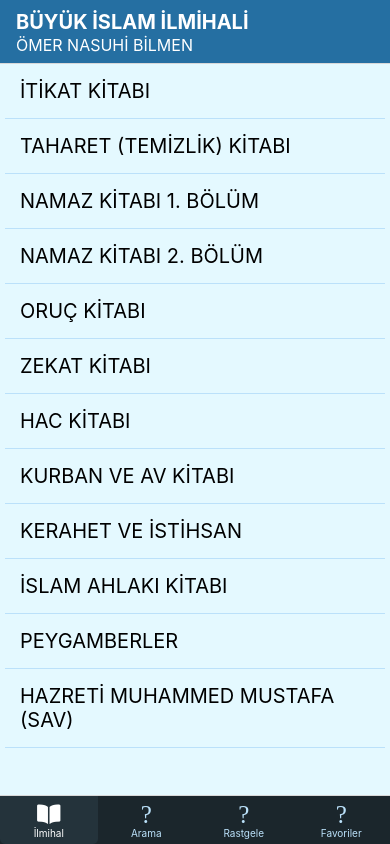
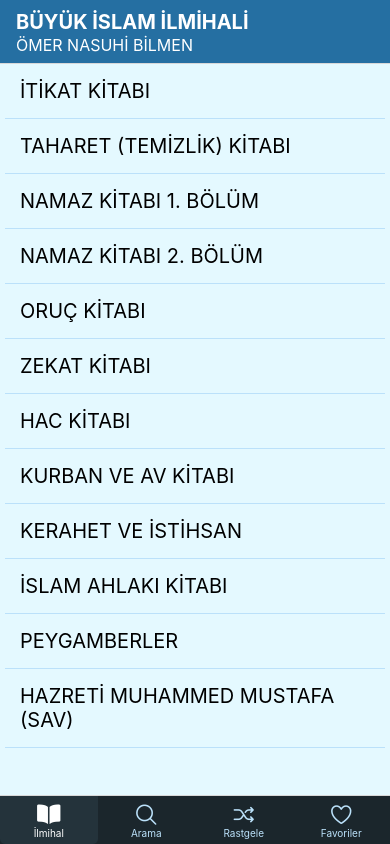
Before and after one commit to ilmihal-oku/ilmihal-native, a React Native app: screen /Search in a window 390 px wide. Built offline with nearby package versions, Linux system fonts and the light colour scheme.

Commit message:
Update icon names

```diff
--- a/App.js
+++ b/App.js
@@ -162,18 +162,18 @@ const AppWithContext = () => {
 
   const options = {
     screenOptions: ({ route }) => ({
-      tabBarIcon: ({ color, size }) => {
+      tabBarIcon: ({ color, size, focused }) => {
         const { name } = route;
         let IconComponent = Ionicons;
         let iconName;
         if (name === "İlmihal") {
-          iconName = `book`;
+          iconName = focused ? "book" : "book-outline";
         } else if (name === "Arama") {
-          iconName = "ios-search";
+          iconName = focused ? "search" : "search-outline";
         } else if (name === "Rastgele") {
-          iconName = "ios-shuffle";
+          iconName = focused ? "shuffle" : "shuffle-outline";
         } else if (name === "Favoriler") {
-          iconName = "md-heart";
+          iconName = focused ? "heart" : "heart-outline";
         }
 
         return <IconComponent name={iconName} size={size} color={color} />;
--- a/components/SearchForm.js
+++ b/components/SearchForm.js
@@ -1,5 +1,5 @@
 import React from "react";
-import { View, Text, TouchableOpacity, TextInput } from "react-native";
+import { Text, TextInput, TouchableOpacity, View } from "react-native";
 import Icon from "react-native-vector-icons/Ionicons";
 import styles from "../styles";
 
@@ -7,7 +7,7 @@ const SearchForm = ({ search, setSearch, onSearchButtonPress }) => {
   return (
     <View style={styles.searchFormWrapper}>
       <View style={styles.searchInputContainer}>
-        <Icon name="ios-search" style={styles.searchIcon} />
+        <Icon name="search-outline" style={styles.searchIcon} />
         <TextInput
           style={styles.searchInputStyle}
           onChangeText={(term) => setSearch({ ...search, term })}
```
